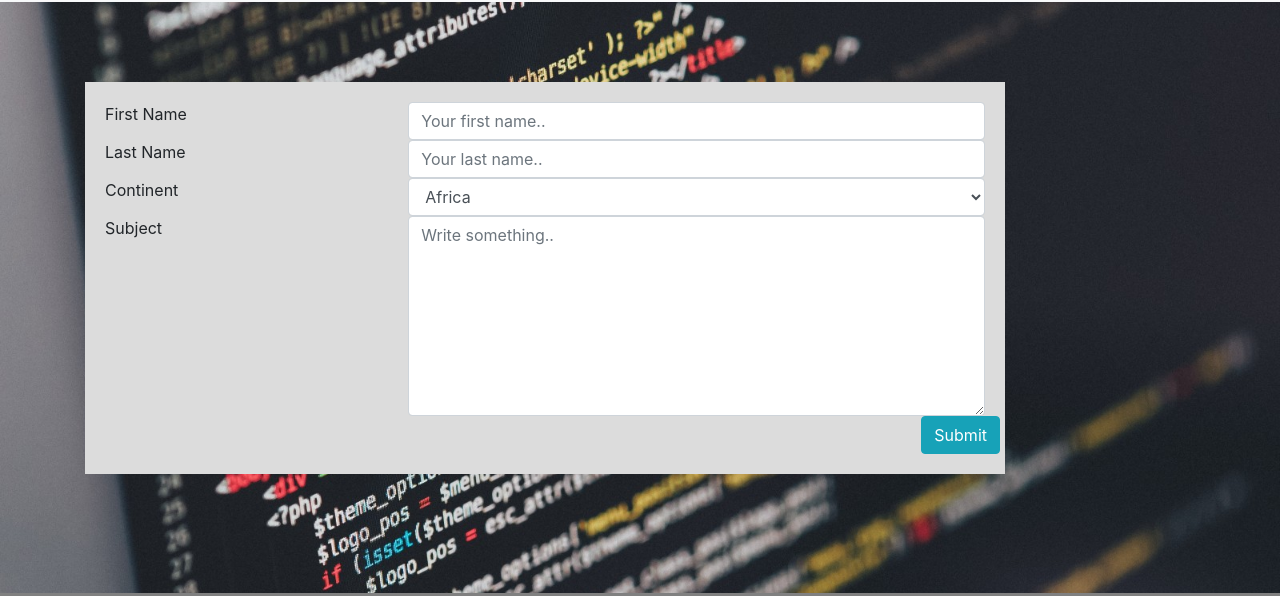
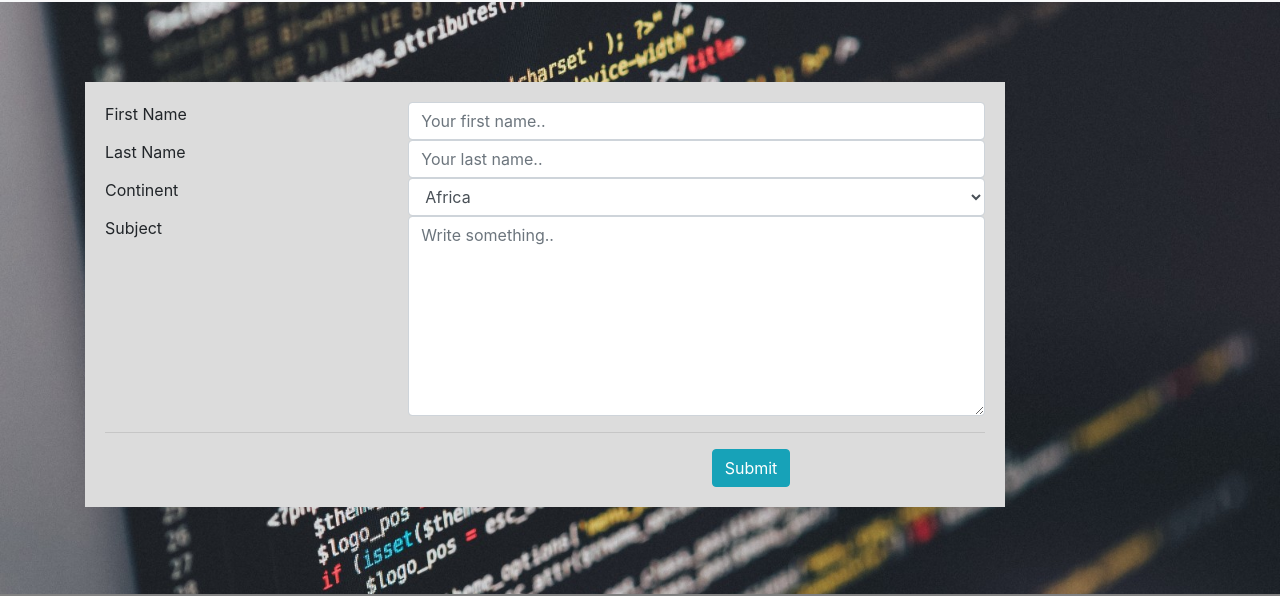
Before and after one commit to ricksinclair/Bootstrap-Portfolio, a plain HTML site: page contact.html in a window 1280 px wide. Shown: the part 54-650 px from the top of the page. Drawn offline with nearby package versions, Linux system fonts and the light colour scheme; a script that the page names is missing.

Commit message:
added hr between form and button v2

```diff
--- a/contact.html
+++ b/contact.html
@@ -40,7 +40,7 @@
         <main class="row">
             <div class="col-md-10">
                 <div class="contentbox">
-                    <form class="">
+                    <div class="">
                         <div class="row">
                             <div class="col-md-4">
                                 <label for="firstName">First Name</label>
@@ -83,16 +83,20 @@
                                 <textarea id="subject" class="form-control" name="subject" placeholder="Write something.."
                                     style="height:200px" required></textarea>
                             </div>
+
                         </div>
+                        <hr />
                         <div class="row">
-                            <hr />
-                            <input type="submit" value="Submit" class="btn btn-info">
+                            <div class="col-md-8"></div>
+                            <div class="col-md-4">
+                                <input type="submit" value="Submit" class="btn btn-info">
+                            </div>
                         </div>
 
 
 
+                    </div>
                 </div>
-            </div>
         </main>
     </div>
     <div class="social-footer">
```
